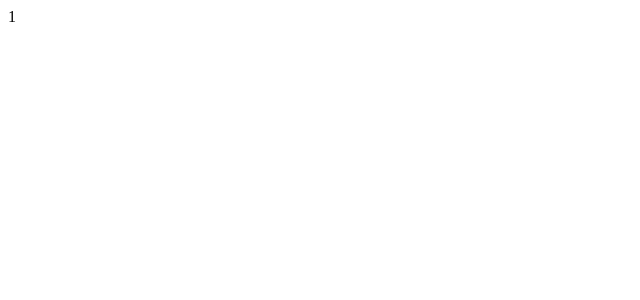
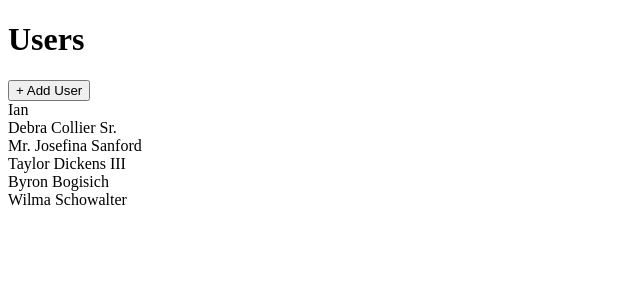
Before and after one commit to ianmnv/Media-project, a React (Create React App) app: page / in a window 1280 px wide. Shown: the top 300 px of the page, without its empty margins (0-640 px from the left). Built offline with nearby package versions, Linux system fonts and the light colour scheme; data requests are answered from the project's data file.

Commit message:
Created addUser thunk, added to store and use it in UsersList

```diff
--- a/db.json
+++ b/db.json
@@ -1,5 +1,30 @@
 {
-  "users": [{ "id": 1, "name": "Ian" }],
+  "users": [
+    {
+      "id": "1",
+      "name": "Ian"
+    },
+    {
+      "id": "fcdb",
+      "name": "Debra Collier Sr."
+    },
+    {
+      "id": "c8cb",
+      "name": "Mr. Josefina Sanford"
+    },
+    {
+      "id": "96be",
+      "name": "Taylor Dickens III"
+    },
+    {
+      "id": "cad5",
+      "name": "Byron Bogisich"
+    },
+    {
+      "id": "689e",
+      "name": "Wilma Schowalter"
+    }
+  ],
   "albums": [],
   "photos": []
 }
--- a/src/components/UsersList.jsx
+++ b/src/components/UsersList.jsx
@@ -1,7 +1,8 @@
 import { useEffect } from "react";
 import { useDispatch, useSelector } from "react-redux";
-import { getUsers } from "../store";
+import { getUsers, addUser } from "../store";
 import Skeleton from "./Skeleton";
+import Button from "./Button";
 
 function UsersList() {
   const dispatch = useDispatch();
@@ -9,7 +10,7 @@
 
   useEffect(() => {
     dispatch(getUsers());
-  }, []);
+  }, [dispatch]);
 
   if (isLoading) {
     return <Skeleton times={5} className="h-10 w-full" />;
@@ -19,7 +20,25 @@
     return <div>Error occured fetching data</div>;
   }
 
-  return <>{usersData.length}</>;
+  const renderUsers = usersData.map((user) => {
+    return (
+      <div key={user.id} className="mb-2 border rounded">
+        <div className="flex p-2 justify-between items-center cursor-pointer">
+          {user.name}
+        </div>
+      </div>
+    );
+  });
+
+  return (
+    <>
+      <div className="flex flex-row justify-between m-3">
+        <h1 className="m-2 text-xl">Users</h1>
+        <Button onClick={() => dispatch(addUser())}>+ Add User</Button>
+      </div>
+      {renderUsers}
+    </>
+  );
 }
 
 export default UsersList;
--- a/src/store/index.js
+++ b/src/store/index.js
@@ -8,3 +8,4 @@
 });
 
 export * from "./thunks/getUsers";
+export * from "./thunks/addUser";
--- a/src/store/slices/usersSlice.js
+++ b/src/store/slices/usersSlice.js
@@ -1,5 +1,6 @@
 import { createSlice } from "@reduxjs/toolkit";
 import { getUsers } from "../thunks/getUsers";
+import { addUser } from "../thunks/addUser";
 
 const usersSlice = createSlice({
   name: "user",
@@ -9,6 +10,7 @@
     error: null,
   },
   extraReducers(builder) {
+    // getUsers
     builder.addCase(getUsers.pending, (state, action) => {
       state.isLoading = true;
     });
@@ -20,6 +22,18 @@
       state.isLoading = false;
       state.error = action.error;
     });
+    // addUser
+    builder.addCase(addUser.pending, (state, action) => {
+      state.isLoading = true;
+    });
+    builder.addCase(addUser.fulfilled, (state, action) => {
+      state.isLoading = false;
+      state.usersData.push(action.payload);
+    });
+    builder.addCase(addUser.rejected, (state, action) => {
+      state.isLoading = false;
+      state.error = action.error;
+    });
   },
 });
 
--- /dev/null
+++ b/src/store/thunks/addUser.js
@@ -0,0 +1,13 @@
+import { createAsyncThunk } from "@reduxjs/toolkit";
+import axios from "axios";
+import { faker } from "@faker-js/faker";
+
+const addUser = createAsyncThunk("users/add", async () => {
+  const response = await axios.post("http://localhost:8001/users", {
+    name: faker.name.fullName(),
+  });
+
+  return response.data;
+});
+
+export { addUser };
--- a/src/store/thunks/getUsers.js
+++ b/src/store/thunks/getUsers.js
@@ -3,7 +3,7 @@
 
 const getUsers = createAsyncThunk("users/get", async () => {
   const response = await axios.get("http://localhost:8001/users");
-  await pauseFor(2500);
+  await pauseFor(1000);
   return response.data;
 });
 
```
